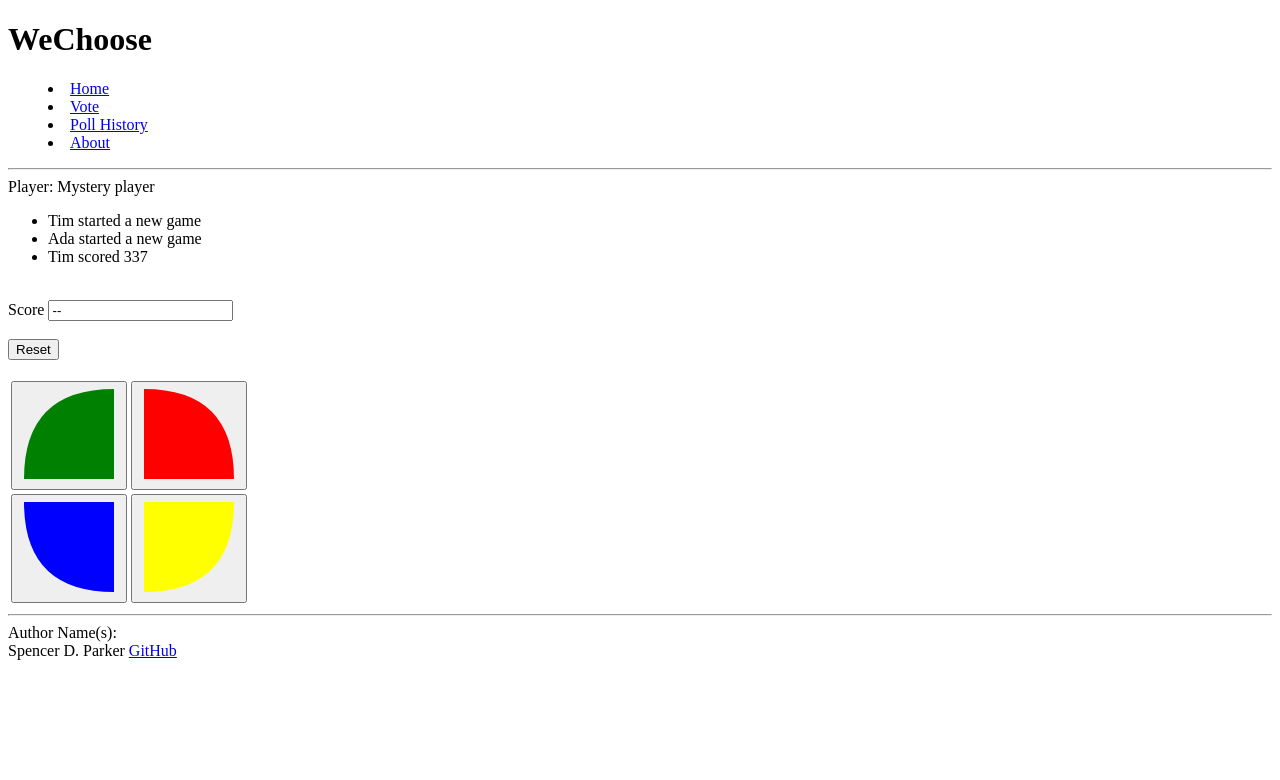
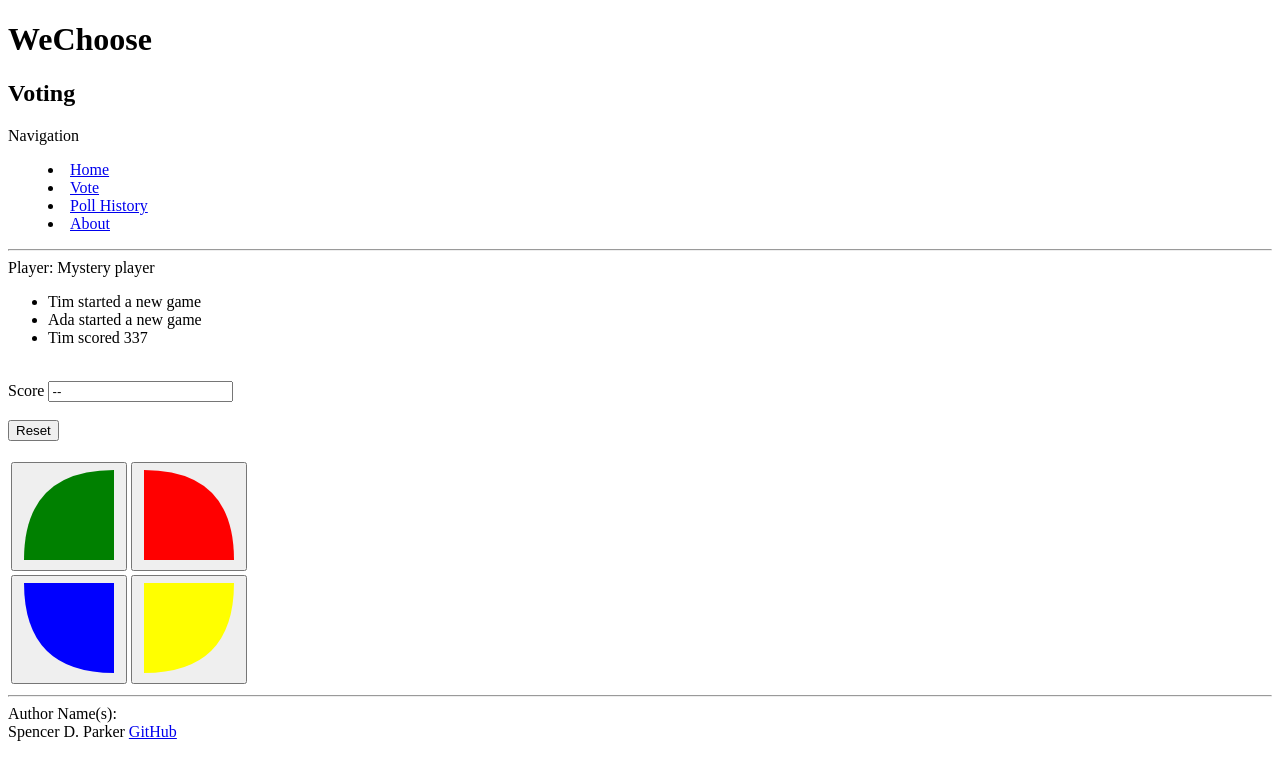
Before and after one commit to parkysparky/startup, a plain HTML site: page vote.html in a window 1280 px wide. Drawn offline with Linux system fonts and the light colour scheme.

Commit message:
FEAT: Added subtitle and navigation names.

```diff
--- a/vote.html
+++ b/vote.html
@@ -3,14 +3,16 @@
   <head>
     <meta charset="UTF-8" />
     <meta name="viewport" content="width=device-width, initial-scale=1.0" />
-    <title>WeChoose</title>
+    <title>WeChoose | Choices</title>
     <link rel="icon" href="favicon.ico" />
   </head>
   <body>
     <header>
       <h1 type="title">WeChoose</h1>
+      <h2 type="subtitle">Voting</h2>
 
       <nav>
+        Navigation
         <menu>
           <li><a href="index.html">Home</a></li>
           <li><a href="vote.html">Vote</a></li>
```
Also changed, not shown: about.html (+2 -0 lines), index.html (+2 -0 lines).
